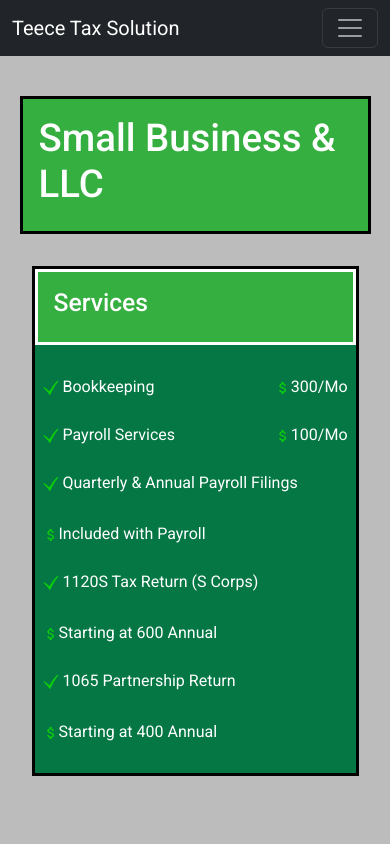
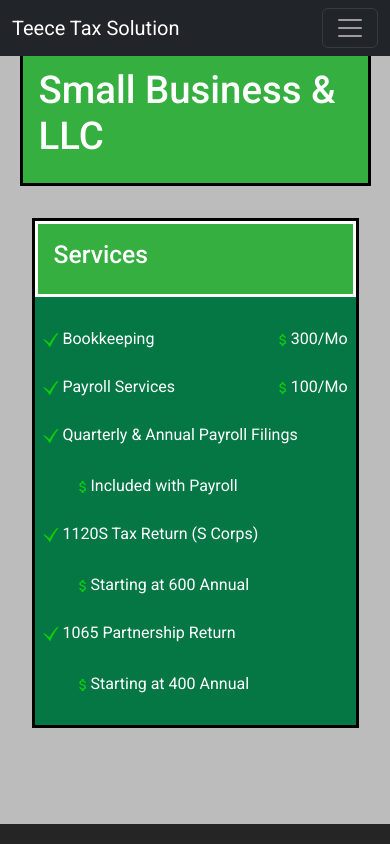
Before and after one commit to Jmajane/teece-tax, a React (Create React App) app: page /SmallBusiness in a window 390 px wide. Shown: the top 844 px of the page. Built offline with nearby package versions, Linux system fonts and the light colour scheme.

Commit message:
updated mobile view

```diff
--- a/src/index.css
+++ b/src/index.css
@@ -117,4 +117,8 @@
   h1 {
     font-size: 2.4rem;
   }
+
+  section {
+    margin-top: 3rem;
+  }
 }
--- a/src/pages/home/home.css
+++ b/src/pages/home/home.css
@@ -75,4 +75,11 @@
         grid-template-columns: 1fr;
         gap: 1.5rem
     }
+    .home__list li{
+        margin-left: -1.5rem;
+        margin-right: -1.5rem;
+    }
+    .home__list {
+        padding-bottom: 0;
+    }
 }
--- a/src/pages/smallBusiness/SmallBusiness.jsx
+++ b/src/pages/smallBusiness/SmallBusiness.jsx
@@ -29,15 +29,15 @@
             </li>
             <li>
               <p><GiCheckMark className='home__list-icon' /> Quarterly & Annual Payroll Filings</p>
-              <p><MdAttachMoney className='home__list-icon' />Included with Payroll</p>
+              <p className='smallBusiness__mobile'><MdAttachMoney className='home__list-icon' />Included with Payroll</p>
             </li>
             <li>
               <p><GiCheckMark className='home__list-icon' /> 1120S Tax Return (S Corps)</p>
-              <p><MdAttachMoney className='home__list-icon' />Starting at 600 Annual</p>
+              <p className='smallBusiness__mobile'><MdAttachMoney className='home__list-icon' />Starting at 600 Annual</p>
             </li>
             <li>
               <p><GiCheckMark className='home__list-icon' /> 1065 Partnership Return</p>
-              <p><MdAttachMoney className='home__list-icon' />Starting at 400 Annual</p>
+              <p className='smallBusiness__mobile'><MdAttachMoney className='home__list-icon' />Starting at 400 Annual</p>
             </li>
           </ul>
         </article>
--- a/src/pages/smallBusiness/smallBusiness.css
+++ b/src/pages/smallBusiness/smallBusiness.css
@@ -62,4 +62,7 @@
     .smallBusiness__list {
         padding-bottom: 0;
     }
+    .smallBusiness__mobile {
+        margin-left: 2rem;
+    }
 }
--- a/src/pages/staff/staff.css
+++ b/src/pages/staff/staff.css
@@ -101,9 +101,9 @@
     width: 70vw;
   }
   .staffOne, .staffTwo {
-    width: 70vw;
+    width: 85vw;
   }
   .staff__middle {
-    width: 70vw;
+    width: 85vw;
   }
 }
```
